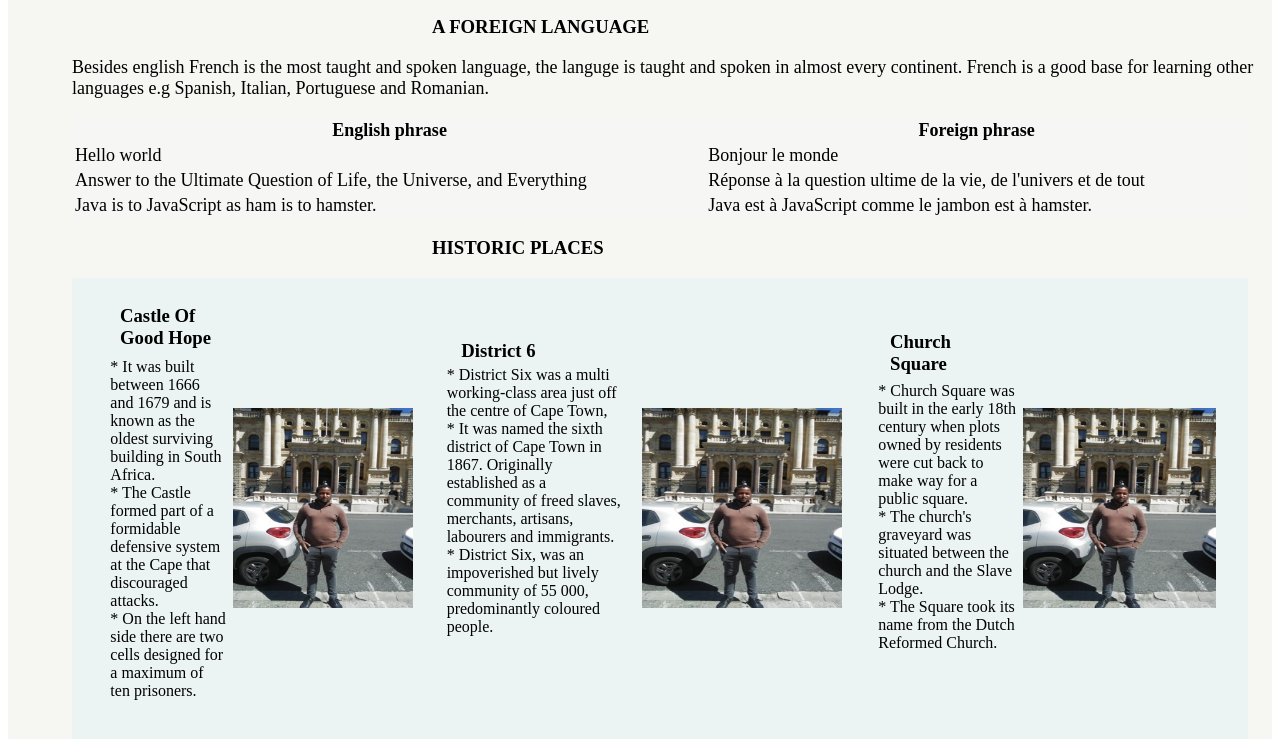
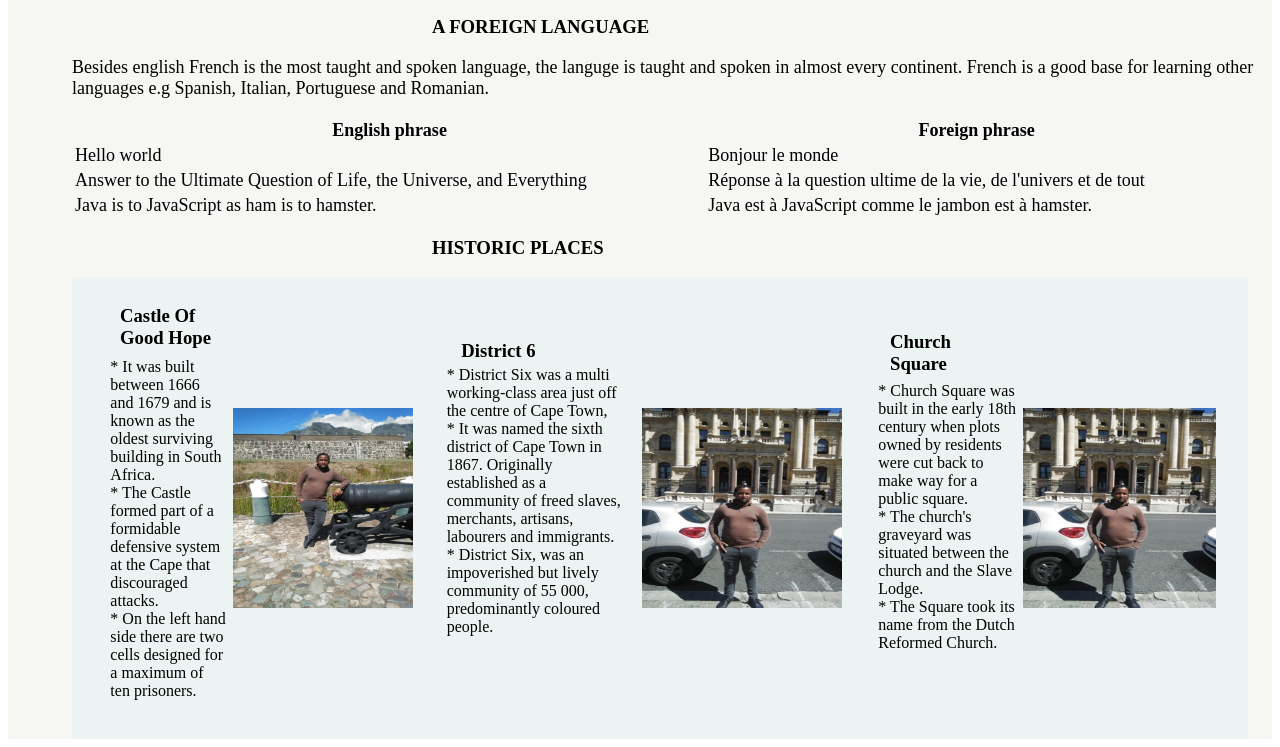
Before and after one commit to Sisa95/bootcamp-test, a plain HTML site: page index.html in a window 1280 px wide. Shown: the part 776-1523 px from the top of the page. Drawn offline with Linux system fonts and the light colour scheme.

Commit message:
added pic

```diff
--- a/index.html
+++ b/index.html
@@ -90,7 +90,7 @@
                 </li>
               </ul>
             </div>
-            <img src="images/city_hall.jpeg" style="width: 200px; height: 200px;" alt="">
+            <img src="images/castle.jpeg" style="width: 200px; height: 200px;" alt="">
         </section>
         <section class="btmSection">
             <div>
```
Also changed, not shown: images/castle.jpeg (renamed from images/image_1.jpeg).
